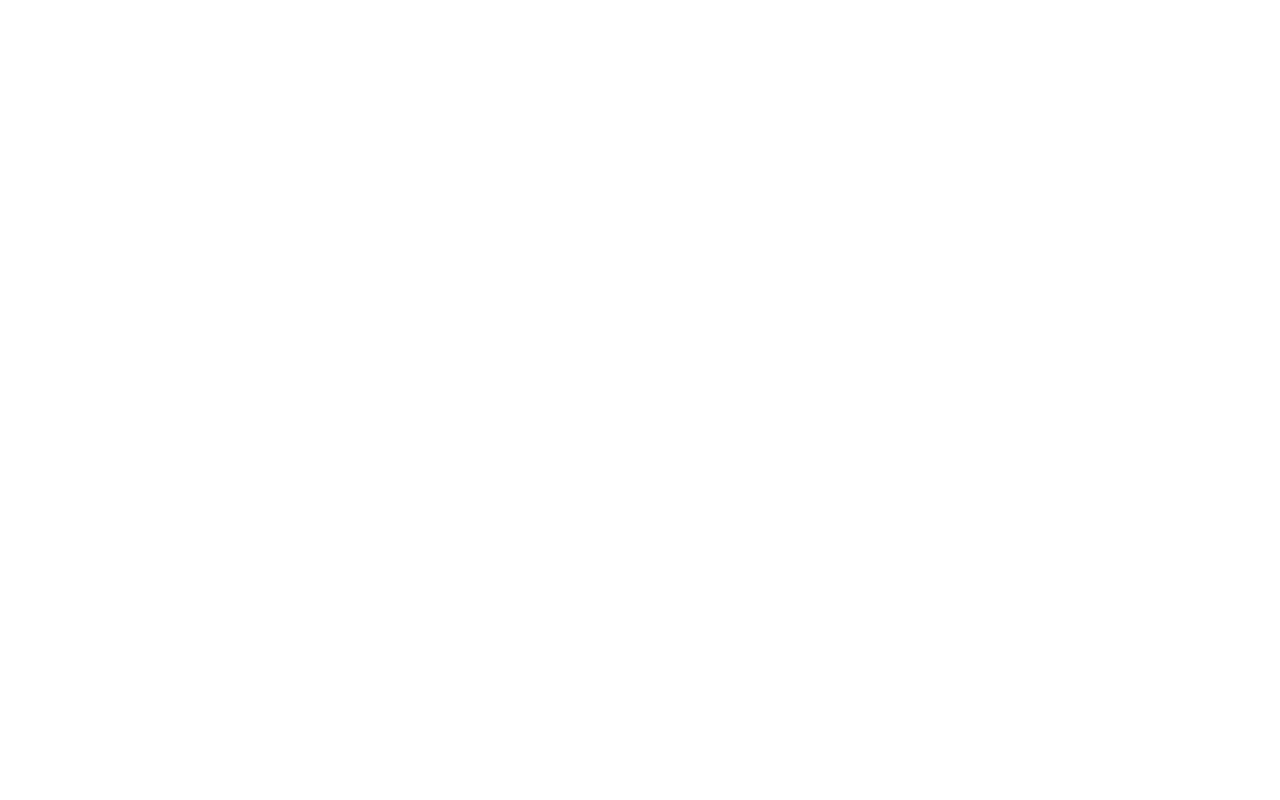
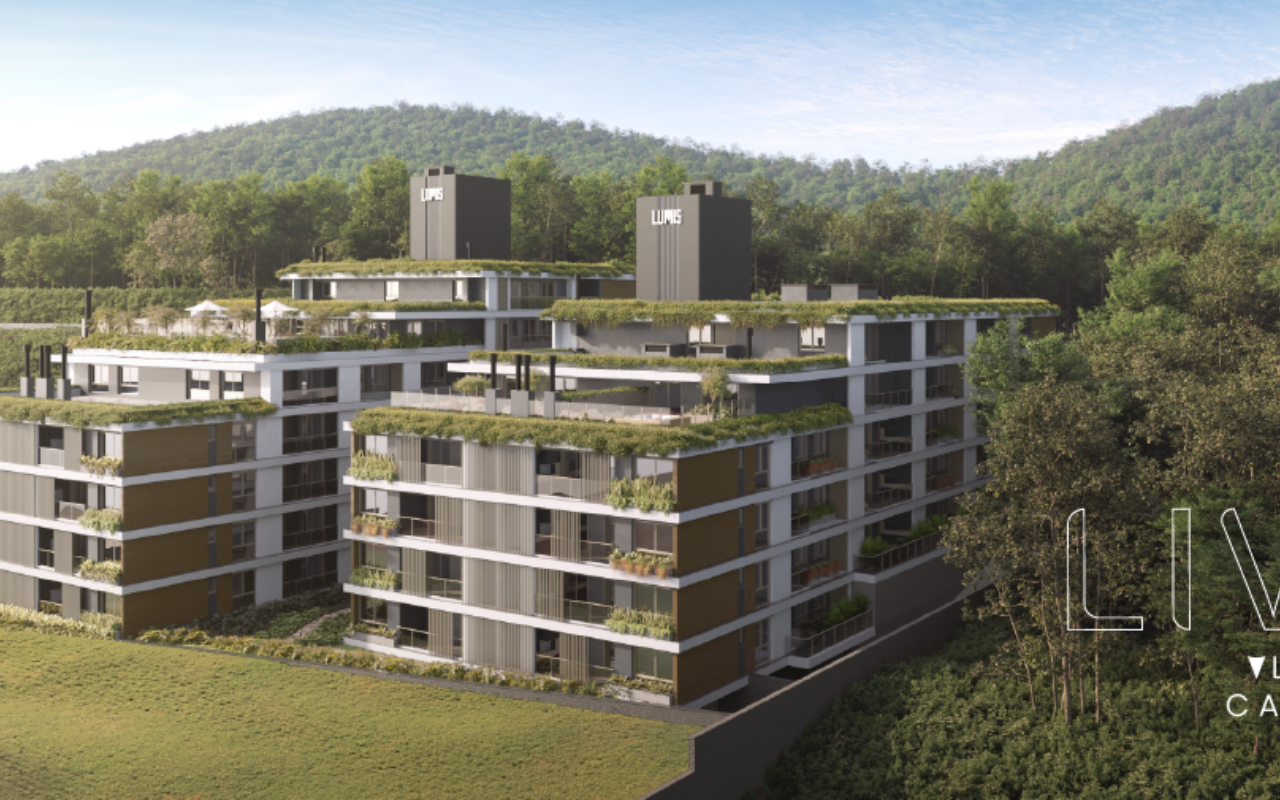
Before and after one commit to Santailha/live, a plain HTML site: page index.html in a window 1280 px wide. Drawn offline with Linux system fonts and the light colour scheme.

Commit message:
Update style.css

```diff
--- a/style.css
+++ b/style.css
@@ -1,7 +1,7 @@
 body {
   margin: 0;
   height: 100vh;
-  background-image: url("img/foto.jpg");
+  background-image: url("img/foto.png");
   background-size: cover;
   background-position: center;
   background-repeat: no-repeat;
```
